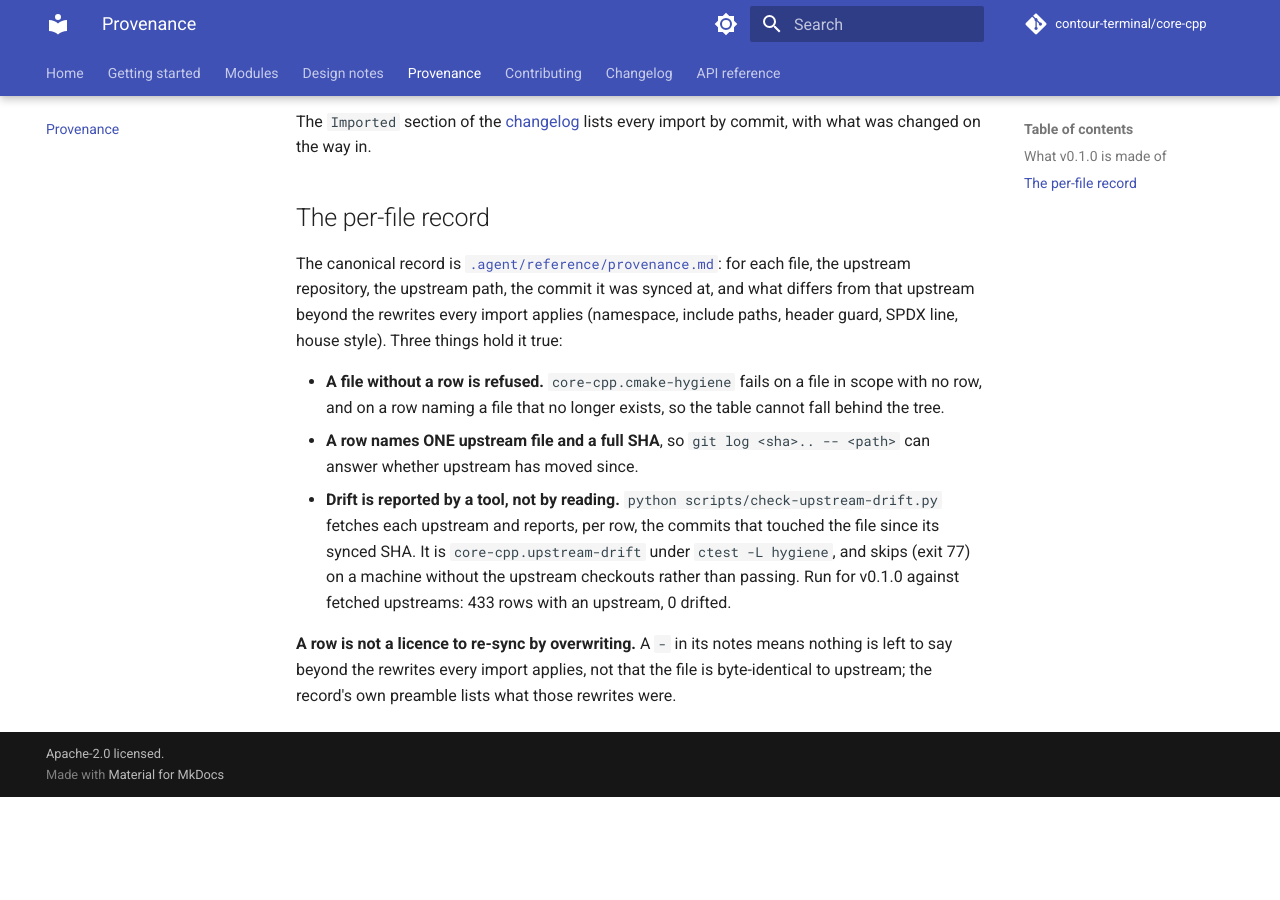
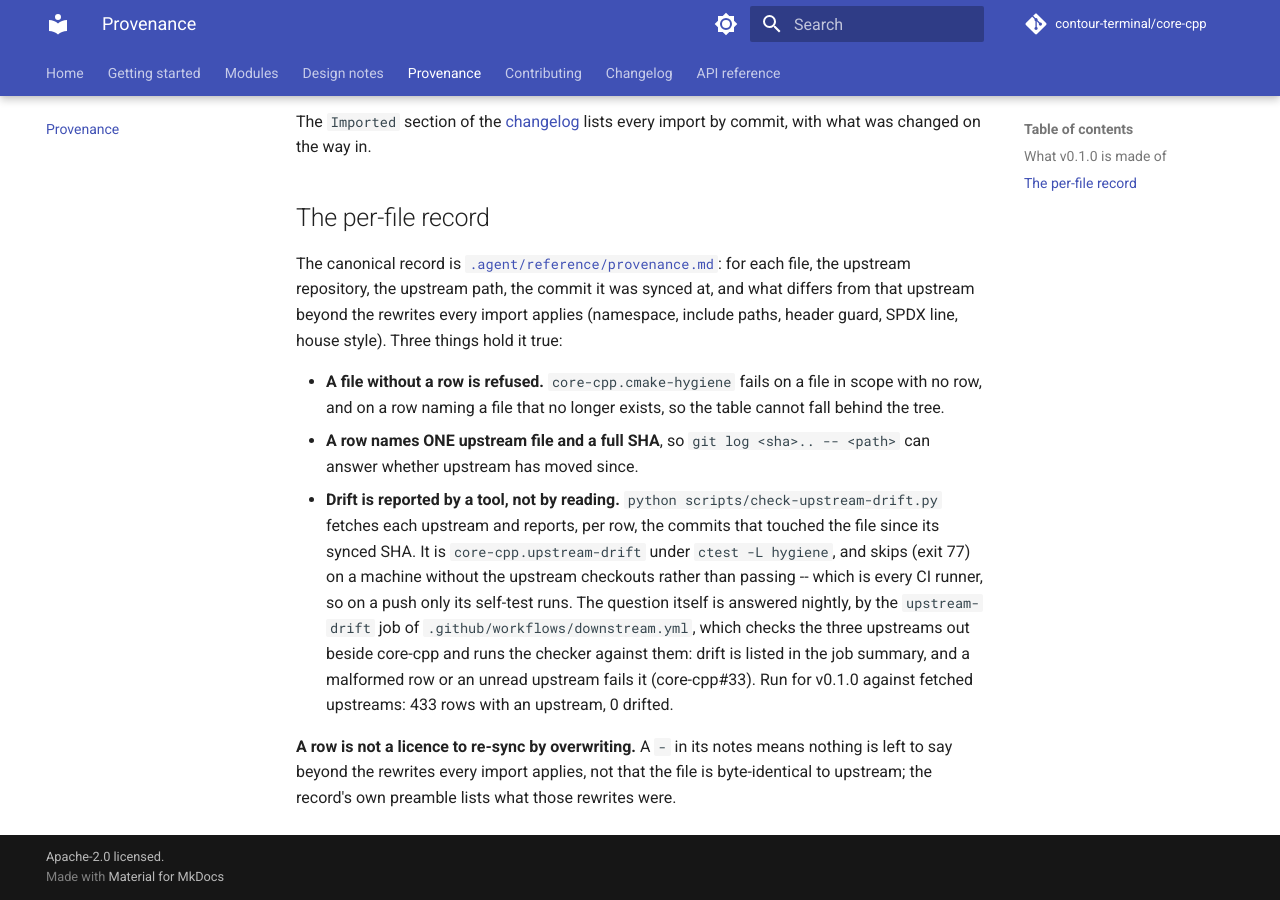
Before and after one commit to contour-terminal/core-cpp, an MkDocs documentation site: the page built from docs/provenance.md, in a window 1280 px wide and 900 px high, scrolled down 1083 px. Built offline with MkDocs 1.6.1 and Material for MkDocs 9.7.7, drawn with Linux system fonts in a browser that asks for light colours; comment, search, counter and statistics services are not loaded; before the commit the page ends 1880 px from its top, so only the background shows below that.

Commit message:
ci: a nightly job runs upstream-drift against checked-out upstreams
The ctest can only skip on a CI runner, which has no upstream checkouts, so its
CI coverage was zero. downstream.yml's new upstream-drift job checks out
contour, endo and fastcached in full beside core-cpp and runs the checker:
drift goes to the job summary, a malformed row or an unread upstream fails.
Verified locally with the same checker over the three consumer worktrees
(433 rows, exit 0).

Fixes #33

Signed-off-by: Christian Parpart <christian@parpart.family>

```diff
--- a/docs/provenance.md
+++ b/docs/provenance.md
@@ -38,7 +38,11 @@ header guard, SPDX line, house style). Three things hold it true:
 - **Drift is reported by a tool, not by reading.** `python scripts/check-upstream-drift.py` fetches
   each upstream and reports, per row, the commits that touched the file since its synced SHA. It is
   `core-cpp.upstream-drift` under `ctest -L hygiene`, and skips (exit 77) on a machine without the
-  upstream checkouts rather than passing. Run for v0.1.0 against fetched upstreams: 433 rows with an
+  upstream checkouts rather than passing -- which is every CI runner, so on a push only its
+  self-test runs. The question itself is answered nightly, by the `upstream-drift` job of
+  `.github/workflows/downstream.yml`, which checks the three upstreams out beside core-cpp and runs
+  the checker against them: drift is listed in the job summary, and a malformed row or an unread
+  upstream fails it (core-cpp#33). Run for v0.1.0 against fetched upstreams: 433 rows with an
   upstream, 0 drifted.
 
 **A row is not a licence to re-sync by overwriting.** A `-` in its notes means nothing is left to say
```
Also changed, not shown: .agent/rules/build-and-toolchain.md (+0 -5 lines), CHANGELOG.md (+6 -0 lines), 1 other file.
